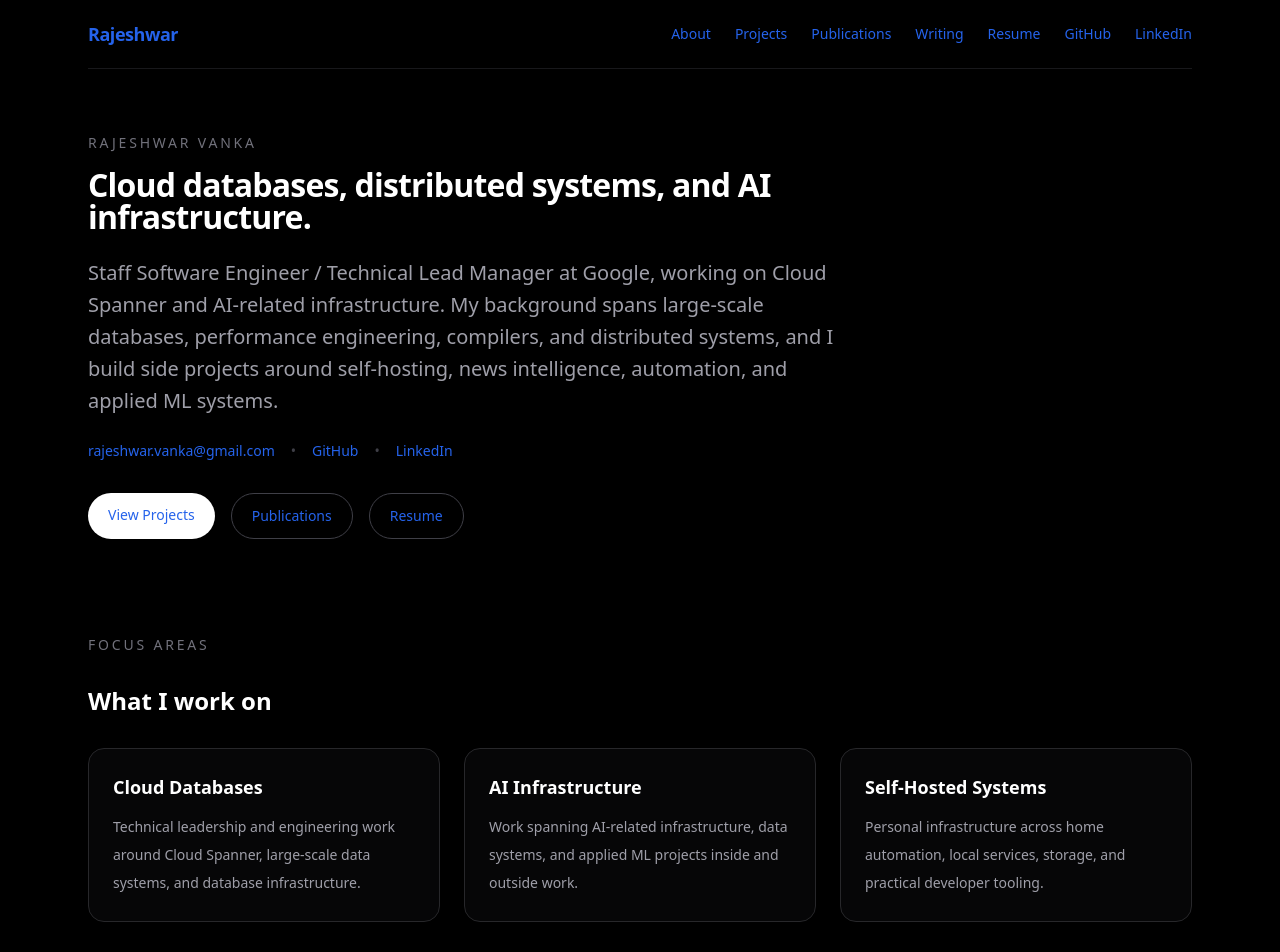
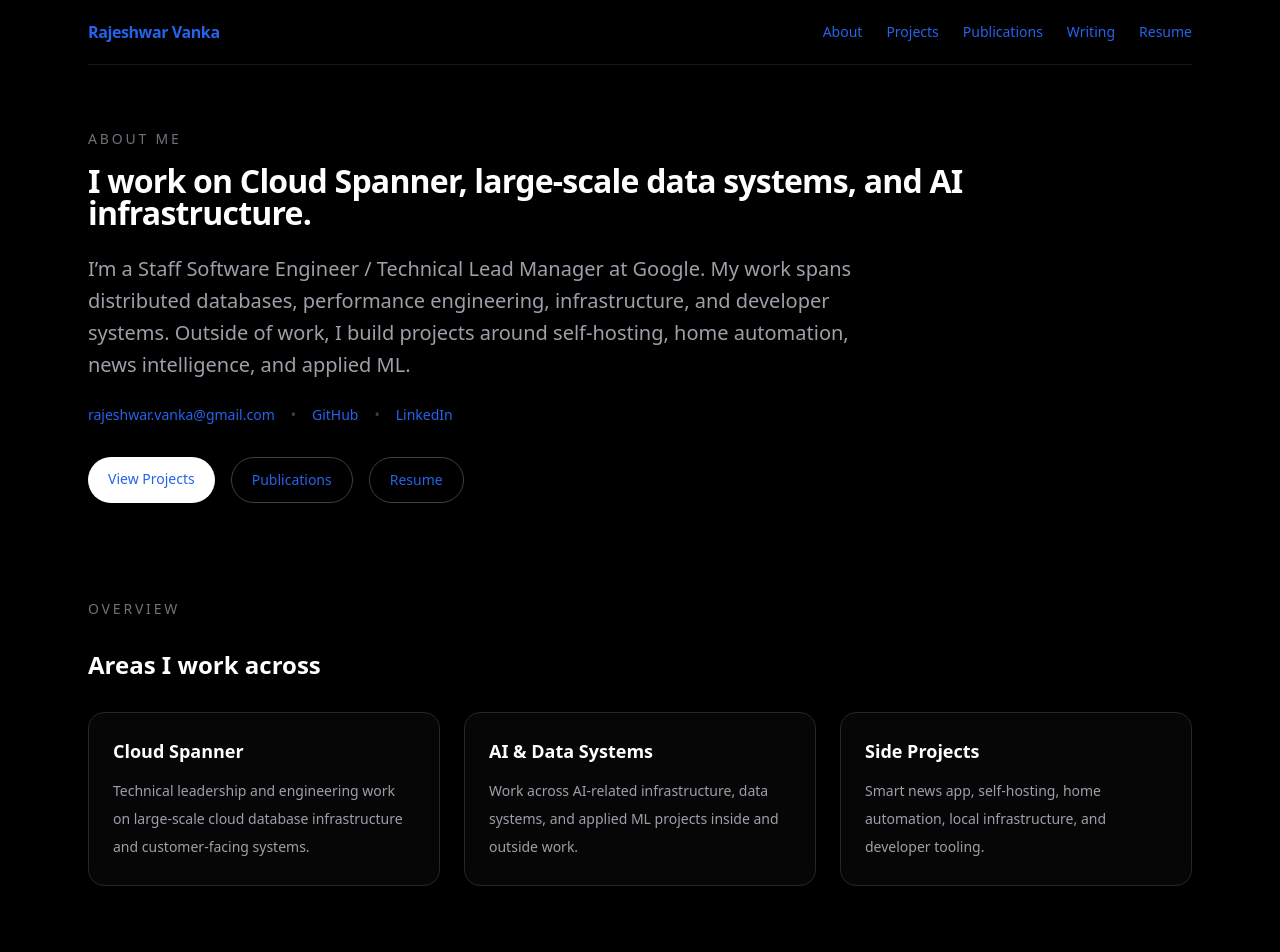
Before and after one commit to rvanka/rajeshwar.dev, a Next.js app: page / in a window 1280 px wide. Shown: the top 952 px of the page. Built offline with nearby package versions, Linux system fonts and the light colour scheme.

Commit message:
cleaner outline

```diff
--- a/src/app/page.tsx
+++ b/src/app/page.tsx
@@ -1,24 +1,31 @@
 import Link from "next/link";
 
-const focusAreas = [
+const highlights = [
   {
-    title: "Cloud Databases",
+    title: "Cloud Spanner",
     description:
-      "Technical leadership and engineering work around Cloud Spanner, large-scale data systems, and database infrastructure.",
+      "Technical leadership and engineering work on large-scale cloud database infrastructure and customer-facing systems.",
   },
   {
-    title: "AI Infrastructure",
+    title: "AI & Data Systems",
     description:
-      "Work spanning AI-related infrastructure, data systems, and applied ML projects inside and outside work.",
+      "Work across AI-related infrastructure, data systems, and applied ML projects inside and outside work.",
   },
   {
-    title: "Self-Hosted Systems",
+    title: "Side Projects",
     description:
-      "Personal infrastructure across home automation, local services, storage, and practical developer tooling.",
+      "Smart news app, self-hosting, home automation, local infrastructure, and developer tooling.",
   },
 ];
 
 const featuredProjects = [
+  {
+    title: "Smart News App",
+    description:
+      "A self-hosted news pipeline for ingesting, clustering, and organizing stories, with room for summarization and ranking.",
+    href: "/projects",
+    tag: "Python • Postgres • ML",
+  },
   {
     title: "Home Assistant Infrastructure",
     description:
@@ -41,19 +48,19 @@ export default function Home() {
       <section className="pt-8 md:pt-16">
         <div className="max-w-4xl">
           <p className="text-sm uppercase tracking-[0.2em] text-zinc-500">
-            Rajeshwar Vanka
+            About me
           </p>
 
-          <h1 className="mt-4 text-5xl font-semibold tracking-tight text-white md:text-7xl">
-            Cloud databases, distributed systems, and AI infrastructure.
+          <h1 className="mt-4 max-w-4xl text-4xl font-semibold tracking-tight text-white md:text-6xl">
+            I work on Cloud Spanner, large-scale data systems, and AI infrastructure.
           </h1>
 
           <p className="mt-6 max-w-3xl text-lg leading-8 text-zinc-400 md:text-xl">
-            Staff Software Engineer / Technical Lead Manager at Google, working
-            on Cloud Spanner and AI-related infrastructure. My background spans
-            large-scale databases, performance engineering, compilers, and
-            distributed systems, and I build side projects around self-hosting,
-            news intelligence, automation, and applied ML systems.
+            I’m a Staff Software Engineer / Technical Lead Manager at Google.
+            My work spans distributed databases, performance engineering,
+            infrastructure, and developer systems. Outside of work, I build
+            projects around self-hosting, home automation, news intelligence,
+            and applied ML.
           </p>
 
           <div className="mt-6 flex flex-wrap items-center gap-4 text-sm text-zinc-500">
@@ -113,15 +120,15 @@ export default function Home() {
       <section>
         <div className="mb-8">
           <p className="text-sm uppercase tracking-[0.2em] text-zinc-500">
-            Focus Areas
+            Overview
           </p>
           <h2 className="mt-2 text-2xl font-semibold text-white md:text-3xl">
-            What I work on
+            Areas I work across
           </h2>
         </div>
 
         <div className="grid gap-6 md:grid-cols-3">
-          {focusAreas.map((item) => (
+          {highlights.map((item) => (
             <div
               key={item.title}
               className="rounded-2xl border border-zinc-800 bg-zinc-950/70 p-6"
@@ -139,10 +146,10 @@ export default function Home() {
         <div className="mb-8 flex items-end justify-between gap-4">
           <div>
             <p className="text-sm uppercase tracking-[0.2em] text-zinc-500">
-              Selected Work
+              Selected projects
             </p>
             <h2 className="mt-2 text-2xl font-semibold text-white md:text-3xl">
-              Featured projects
+              Things I’ve been building
             </h2>
           </div>
 
--- a/src/components/Navbar.tsx
+++ b/src/components/Navbar.tsx
@@ -16,13 +16,13 @@ export default function Navbar() {
 
   return (
     <header className="border-b border-zinc-900">
-      <nav className="mx-auto flex items-center justify-between py-5">
+      <nav className="flex items-center justify-between py-5">
         <Link
           href="/"
-          className="text-lg font-semibold tracking-tight text-white"
+          className="text-base font-semibold tracking-tight text-white"
           onClick={() => setOpen(false)}
         >
-          Rajeshwar
+          Rajeshwar Vanka
         </Link>
 
         <div className="hidden items-center gap-6 text-sm text-zinc-400 md:flex">
@@ -35,24 +35,6 @@ export default function Navbar() {
               {link.label}
             </Link>
           ))}
-
-          <a
-            href="https://github.com/rvanka"
-            target="_blank"
-            rel="noreferrer"
-            className="transition hover:text-white"
-          >
-            GitHub
-          </a>
-
-          <a
-            href="https://www.linkedin.com/in/rajeshwarvanka/"
-            target="_blank"
-            rel="noreferrer"
-            className="transition hover:text-white"
-          >
-            LinkedIn
-          </a>
         </div>
 
         <button
```
